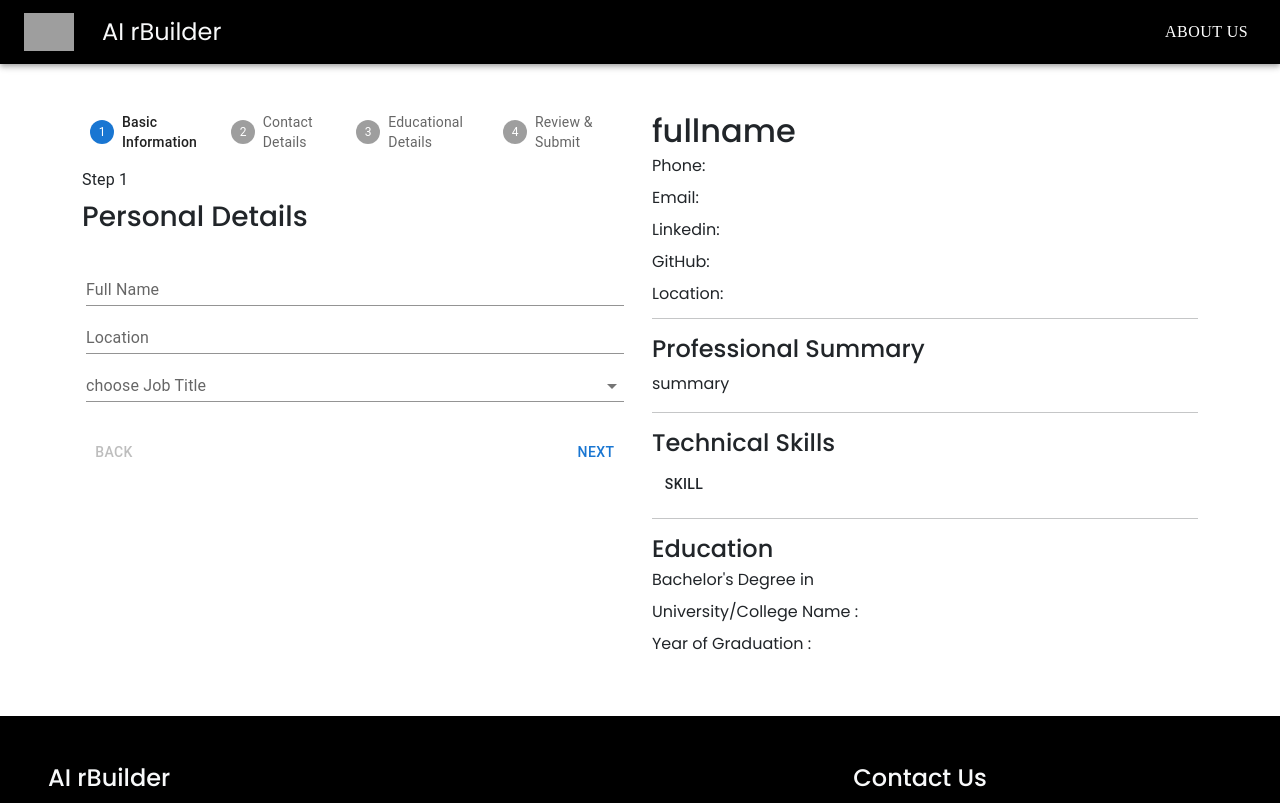
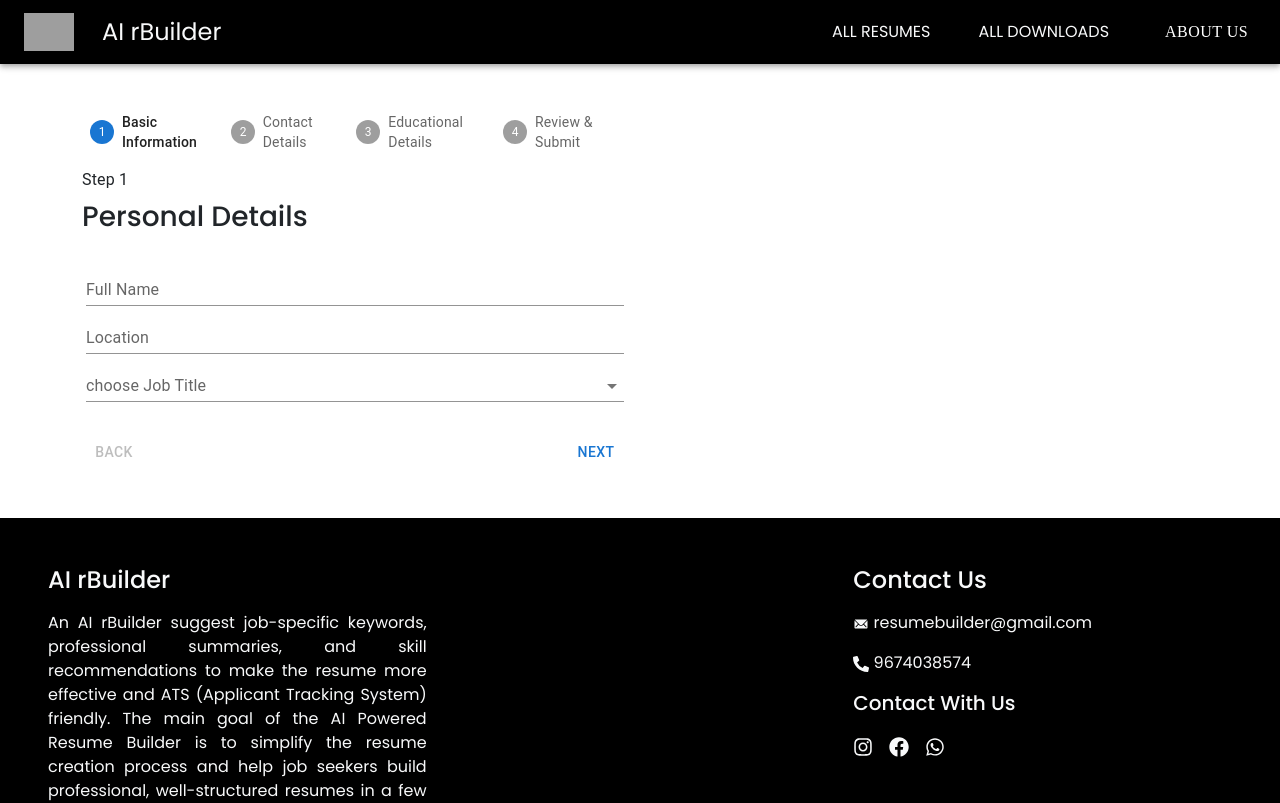
Before and after one commit to abhinandunnikrishnan/ai-resume-builder, a React (Vite) app: page /resume-details in a window 1280 px wide. Shown: the top 803 px of the page. Built offline with nearby package versions, Linux system fonts and the light colour scheme; grey boxes are pictures that could not be loaded; a web font is replaced by a local one.

Commit message:
view had added

```diff
--- a/package.json
+++ b/package.json
@@ -13,10 +13,12 @@
     "@emotion/react": "^11.14.0",
     "@emotion/styled": "^11.14.1",
     "@mui/material": "^9.2.0",
+    "axios": "^1.19.0",
     "react": "^19.2.8",
     "react-dom": "^19.2.8",
     "react-icons": "^5.7.0",
-    "react-router-dom": "^7.18.2"
+    "react-router-dom": "^7.18.2",
+    "react-toastify": "^11.1.0"
   },
   "devDependencies": {
     "@eslint/js": "^10.0.1",
--- a/src/App.jsx
+++ b/src/App.jsx
@@ -9,7 +9,7 @@ import Pnf from './pages/Pnf'
 import Download from './pages/Download'
 import Header from './components/Header'
 import Footer from './components/Footer'
-
+import { ToastContainer } from 'react-toastify';
 function App() {
 
   return (
@@ -25,6 +25,7 @@ function App() {
         <Route path='/*' element={<Pnf/>}/>
       </Routes>
       <Footer/>
+      <ToastContainer position='top-center' theme='colored' autoClose={5000}/>
     </>
   )
 }
--- /dev/null
+++ b/src/api/axiosInstance.js
@@ -0,0 +1,35 @@
+import axios from "axios";
+const axiosInstance=axios.create({
+    baseURL:"http://localhost:3000",
+    timeout:5000
+})
+axiosInstance.interceptors.response.use((response)=>{
+    console.log("API response received");
+    return response
+
+},(error)=>{
+    if(error.response){
+        const status=error.response.status
+        if(status==401){
+            console.log("unauthorised access -redirect to login page");
+
+        }
+        else if(status==404){
+            console.log("API not founde");
+
+        }
+        else if(status==500){
+            console.log("Server error");
+
+        }
+        else if(error.request){
+            console.log("no response from server");
+
+        }else{
+            console.log("error"+error.message);
+
+        }return Promise.reject(error)
+    }
+}
+)
+export default axiosInstance
--- /dev/null
+++ b/src/api/axiosService.js
@@ -0,0 +1,16 @@
+import axiosInstance from "./axiosInstance";
+
+const axiosService=async(httpMethod,url,reqBody)=>{
+
+  try  {const response=await axiosInstance({
+        method:httpMethod,
+        url,
+        data:reqBody
+    })
+    return response
+}catch(err){
+    throw err
+}
+
+}
+export default axiosService
--- a/src/components/Header.jsx
+++ b/src/components/Header.jsx
@@ -27,6 +27,8 @@ function Header() {
           <Typography variant="h5" component="div" sx={{ flexGrow: 1,fontFamily:'Poppins' }}>
             <Link to={'/'} className='text-light text-decoration-none'>AI rBuilder</Link>
           </Typography>
+          <Link to={'/all-resumes'} className='text-light text-decoration-none'>ALL RESUMES</Link>
+          <Link to={'/downloads'} className='text-light text-decoration-none mx-5'>ALL DOWNLOADS</Link>
          <Tooltip title={aboutUsContent}> <Button color="inherit" className='fs-6' sx={{fontFamily:'Solway'}}>About Us</Button></Tooltip>
         </Toolbar>
       </AppBar>
--- a/src/components/Preview.jsx
+++ b/src/components/Preview.jsx
@@ -1,27 +1,30 @@
 import React from 'react'
 import Divider from '@mui/material/Divider';
 import Button from '@mui/material/Button';
-function Preview() {
+function Preview({resumeDetails}) {
   return (
     <div className='w-100'>
-      <h2>fullname</h2>
-      <p className="fs-6 lh-1">Phone:</p>
-      <p className="fs-6 lh-1">Email:</p>
-      <p className="fs-6 lh-1">Linkedin:</p>
-      <p className="fs-6 lh-1">GitHub:</p>
-      <p className="fs-6 lh-1">Location:</p>
+      <h2>{resumeDetails?.fullName}</h2>
+      <p className="fs-6 lh-1">Phone: {resumeDetails?.phone}</p>
+      <p className="fs-6 lh-1">Email: {resumeDetails?.email}</p>
+      <p className="fs-6 lh-1">Linkedin: {resumeDetails?.linkedin}</p>
+      <p className="fs-6 lh-1">GitHub: {resumeDetails?.github}</p>
+      <p className="fs-6 lh-1">Location: {resumeDetails?.location}</p>
       <Divider className='bg-dark my-3'/>
-      <h4>Professional Summary</h4>
-      <p>summary</p>
+      <h4>Professional Summary </h4>
+      <p>summary {resumeDetails?.summary}</p>
       <Divider className='bg-dark my-3'/>
       <h4>Technical Skills</h4>
       {/* duplicate according to skill number */}
-      <span><Button variant="text" className='text-dark'>Skill</Button></span>
+      {resumeDetails?.skills?.map(item=>(
+              <span key={item}><Button variant="text" className='text-dark'>{item}</Button></span>
+
+     ) )}
       <Divider className='bg-dark my-3'/>
       <h4>Education</h4>
-      <p className="fs-6 lh-1">Bachelor's Degree in</p>
-      <p className="fs-6 lh-1">University/College Name :</p>
-      <p className="fs-6 lh-1">Year of Graduation :</p>
+      <p className="fs-6 lh-1">Bachelor's Degree in {resumeDetails?.degree}</p>
+      <p className="fs-6 lh-1">University/College Name : {resumeDetails?.college}</p>
+      <p className="fs-6 lh-1">Year of Graduation : {resumeDetails?.year}</p>
 
     </div>
   )
--- a/src/pages/Info.jsx
+++ b/src/pages/Info.jsx
@@ -2,14 +2,17 @@ import React from 'react'
 import ResumeInputs from '../components/ResumeInputs'
 import Preview from '../components/Preview'
 function Info() {
+  const [resumeDetails,setResumeDetails]=React.useState({
+      fullName:"",location:"",job:"",email:"",phone:"",linkedin:"",github:"",degree:"",college:"",year:"",skills:[],summary:""
+    })
   return (
     <div className='container my-5'>
       <div className="row">
         <div className="col-lg-6">
-          <ResumeInputs/>
+          <ResumeInputs resumeDetails={resumeDetails} setResumeDetails={setResumeDetails}/>
         </div>
         <div className="col-lg-6">
-          <Preview/>
+          {resumeDetails.fullName && <Preview resumeDetails={resumeDetails}/>}
         </div>
       </div>
     </div>
--- a/src/pages/Saved.jsx
+++ b/src/pages/Saved.jsx
@@ -1,8 +1,22 @@
-import React from 'react'
+import React, { useEffect, useState } from 'react'
 import { Link } from 'react-router-dom'
 import { FaTrash } from "react-icons/fa";
+import { getAllResumeAPI } from '../services/apiService';
 
 function Saved() {
+  const[allResumes,setAllResumes]=useState([])
+  console.log(allResumes);
+
+  useEffect(()=>{
+    getAllResumes()
+  },[])
+
+  const getAllResumes=async()=>{
+    const response=await getAllResumeAPI()
+    if(response.status==200){
+      setAllResumes(response.data)
+    }
+  }
   return (
     <div className='my-5 container d-flex justify-content-center align-items-center flex-column'>
       <h1>All Saved Resumes</h1>
@@ -16,12 +30,19 @@ function Saved() {
           </tr>
         </thead>
         <tbody>
-          <tr>
-            <td>1</td>
-            <td> <Link to={'/resumes/id'}>NAME</Link> </td>
-            <td>JOB</td>
+          {
+            allResumes?.length>0?
+            allResumes?.map((resume,index)=>(
+              <tr>
+            <td>{index+1}</td>
+            <td> <Link to={`/resumes/${resume?.id}`}>{resume?.fullName.toUpperCase()}</Link> </td>
+            <td>{resume?.job.toUpperCase()}</td>
             <td><button className='btn text-danger'><FaTrash /></button></td>
           </tr>
+            ))
+            :
+            <p className='text-center'>No resumes added yet</p>
+          }
         </tbody>
       </table>
     </div>
--- a/src/pages/View.jsx
+++ b/src/pages/View.jsx
@@ -1,14 +1,28 @@
-import React from 'react'
-import { Link } from 'react-router-dom'
+import React, { useEffect, useState } from 'react'
+import { Link, useParams } from 'react-router-dom'
 import Preview from '../components/Preview'
 import { FaFileDownload } from "react-icons/fa";
 import Edit from '../components/Edit';
 import { MdTextSnippet } from "react-icons/md";
 import { IoMdRefresh } from "react-icons/io";
 import { AiFillBackward } from "react-icons/ai";
+import { viewResumeAPI } from '../services/apiService';
 
 
 function View() {
+  const[resume,setResume]=useState({})
+  const{id}=useParams()
+  console.log(resume);
+  useEffect(()=>{
+    getResumeDetails()
+  },[])
+  const getResumeDetails=async()=>{
+    const response=await viewResumeAPI(id)
+    if(response.status==200){
+      setResume(response.data)
+    }
+  }
+
   return (
     <div className='container my-5'>
       <div className="row">
@@ -21,15 +35,15 @@ function View() {
             {/* edit */}
             <Edit/>
             {/* all resumes */}
-            <Link to={'/all-resumes'} style={{color:'#714a2f'}} className='btn mx-2'><MdTextSnippet className='fs-3'/>ALL Resumes</Link>
+            {/* <Link to={'/all-resumes'} style={{color:'#714a2f'}} className='btn mx-2'><MdTextSnippet className='fs-3'/>ALL Resumes</Link> */}
             {/* download history */}
-            <Link to={'/downloads'} style={{color:'#714a2f'}} className='btn me-2'><IoMdRefresh className='fs-3' />Downlaod History</Link>
+            {/* <Link to={'/downloads'} style={{color:'#714a2f'}} className='btn me-2'><IoMdRefresh className='fs-3' />Downlaod History</Link> */}
             {/* back */}
             <Link to={'/resume-details'} style={{color:'#714a2f'}} className='btn '><AiFillBackward className='fs-3'/>Home</Link>
           </div>
           {/* preview component */}
           <div className="p-5">
-            <Preview/>
+            <Preview resumeDetails={resume}/>
           </div>
         </div>
         <div className="col-lg-2"></div>
--- /dev/null
+++ b/src/services/apiService.js
@@ -0,0 +1,15 @@
+import axiosService from "../api/axiosService";
+// save resume api :called by resumeInput component when finish button click
+export const saveResumeAPI=async(resumeDetails)=>{
+   return await axiosService("POST","/resumes",resumeDetails)
+}
+
+// view resume api : caled by view component when page loads in browser
+export const viewResumeAPI=async(resumeId)=>{
+   return await axiosService("GET",`/resumes/${resumeId}`,{})
+}
+
+// get all  resume api : caled by saved component when page loads in browser
+export const getAllResumeAPI=async()=>{
+   return await axiosService("GET",'/resumes',{})
+}
```
Also changed, not shown: src/components/ResumeInputs.jsx (+28 -8 lines), 1 other file (tests, documents, lock files or other folders).
